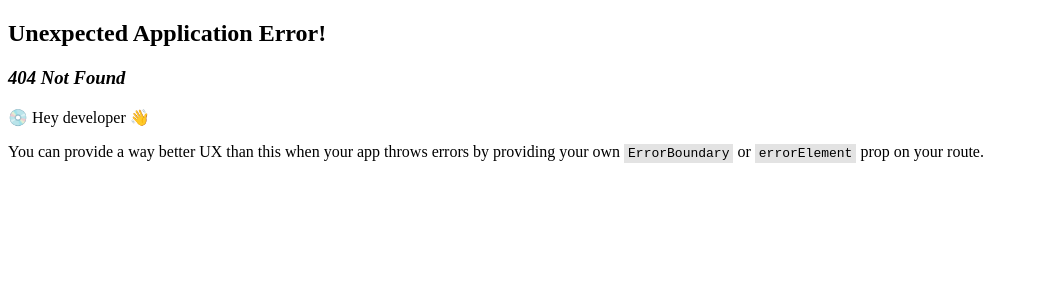
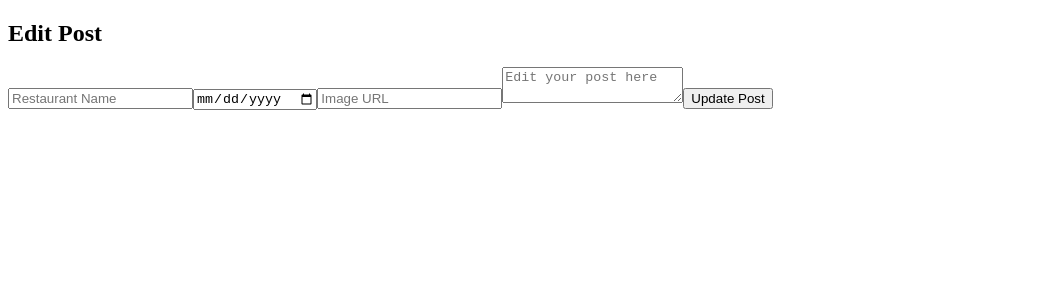
Before and after one commit to statsumi97/MealMapper, a React (Create React App) app in the folder client/: page /experiences/edit/1 in a window 1280 px wide. Before the commit this address had no page. Shown: the top 300 px of the page, without its empty margins (0-1039 px from the left). Built offline with nearby package versions, Linux system fonts and the light colour scheme; no server answers.

Commit message:
today's work

```diff
--- a/client/src/components/App.js
+++ b/client/src/components/App.js
@@ -10,6 +10,7 @@ import EditRestaurantForm from './EditRestaurantForm';
 import ShareExperienceForm from './ShareExperienceForm';
 import ViewExperiences from './ViewExperiences';
 import { UserProvider } from '../context/UserContext';
+import EditPostsForm from './EditPostsForm';
 
 function App() {
   const navigate = useNavigate(); // Initialize useNavigate hook
@@ -36,11 +37,16 @@ function App() {
         headers: {
           'Content-Type': 'application/json',
         },
-        body: JSON.stringify(values)
+        body: JSON.stringify({
+          email: values.email,
+          password: values.password
+        })
       }).then((r) => {
         if (r.ok) {
           r.json().then(user => {
             if (user.id) {
+              console.log(user.id)
+              localStorage.setItem('user_id', user.id)
               console.log('you signed in')
               setForm(formSchema)
               setLoggedIn(true)
@@ -67,6 +73,7 @@ function App() {
             <Route path='/restaurants/edit/:restaurantId' element={<EditRestaurantForm/>} />
             <Route path='/experiences/new' element={<ShareExperienceForm/>} />
             <Route path='/experiences' element={<ViewExperiences/>} />
+            <Route path='/experiences/edit/:experienceId' element={<EditPostsForm/>}  />
             {/* <Route path='/restaurants/new' element={<AddRestaurantForm/>} /> */}
         </Routes>
       {/* </BrowserRouter> */}
--- /dev/null
+++ b/client/src/components/EditPostsForm.js
@@ -0,0 +1,101 @@
+import React, {useState, useEffect} from 'react';
+import {useParams, useNavigate} from 'react-router-dom';
+
+const EditPostsForm = () => {
+    const {experienceId} = useParams();
+    const navigate = useNavigate();
+    const [experience, setExperience] = useState({
+        restaurant_id: '',
+        visit_date: '',
+        image_url: '',
+        story: '',
+    });
+
+    useEffect(() => {
+        //Fetch the experience details to edit
+        fetch(`/experiences/${experienceId}`)
+        .then(response => response.json())
+        .then(data => setExperience(data))
+        .catch(error => console.error('Error fetching expereince details', error));
+    }, [experienceId]);
+
+    const handleChange = (e) => {
+        const {name, value, type, checked} = e.target;
+        setExperience(prevState => ({
+            ...prevState,
+            [name]: type === 'checkbox' ? checked : value
+        }));
+    };
+
+    const handleSubmit = (e) => {
+        e.preventDefault();
+        fetch(`/experiences/${experienceId}`, {
+            method: 'PATCH',
+            headers: {
+                'Content-Type': 'application/json',
+            },
+            body: JSON.stringify(experience),
+        }).then(response => {
+            console.log(response)
+            if (response.ok) {
+                return response.json();
+                // alert('Post updated successfully');
+                // navigate('/experiences') //navigate back to the experience list
+            } else {
+                throw new Error('Server responded with an error!')
+                alert('Failed to update post');
+            }
+        })
+        .then(data => {
+            console.log(data);
+            alert('Post updated successfully');
+            navigate('/experiences')
+        })
+        .catch(error => {
+            console.error('Error updating post', error);
+            alert('Failed to update post')
+        });
+    };
+
+    return (
+        <div>
+            <h2>Edit Post</h2>
+            <form onSubmit={handleSubmit}>
+                <input
+                    id='restaurant_id'
+                    name='restaurant_id'
+                    type='text'
+                    value={experience.restaurant_id}
+                    onChange={handleChange}
+                    placeholder='Restaurant Name'
+                />
+                <input
+                    id='visit_date'
+                    name='visit_date'
+                    type='date'
+                    value={experience.visit_date}
+                    onChange={handleChange}
+                    placeholder='Visit Date'
+                />
+                <input
+                    id='image_url'
+                    name='image_url'
+                    type='text'
+                    value={experience.image_url}
+                    onChange={handleChange}
+                    placeholder='Image URL'
+                />
+                <textarea
+                    id='story'
+                    name='story'
+                    value={experience.story}
+                    onChange={handleChange}
+                    placeholder='Edit your post here'
+                />
+                <button type='submit'>Update Post</button>
+            </form>
+        </div>
+    )
+}
+
+export default EditPostsForm;
--- a/client/src/components/ShareExperienceForm.js
+++ b/client/src/components/ShareExperienceForm.js
@@ -27,6 +27,28 @@ const ShareExperienceForm = () => {
         : [];
     // console.log('filteredRestaurants:', filteredRestaurants)
 
+    const handleSubmitDirectly = (e) => {
+        e.preventDefault();
+        const user_id = localStorage.getItem('user_id');
+        const payload = {
+            ...formik.values,
+            user_id,
+        }
+        fetch('/experiences', {
+            method: 'POST',
+            headers: {
+                'Content-Type': 'application/json',
+            },
+            body: JSON.stringify(payload) //use the updated payload with user_id
+        }).then(response => {
+            if (response.ok) {
+                navigate('/experiences'); //Redirect back to the home page after submission
+            } else {
+                console.log('An error occurred');
+            }
+        });
+    }
+
     const formik = useFormik({
         initialValues: {
             user_id: localStorage.getItem('user_id'),
@@ -44,6 +66,7 @@ const ShareExperienceForm = () => {
             story: yup.string().required('Story is required')
         }),
         onSubmit: (values) => {
+            console.log("Form submitted", values)
             //Retrieve user_id from local storage
             // const userId = localStorage.getItem('user_id');
 
@@ -71,7 +94,7 @@ const ShareExperienceForm = () => {
     return (
         <div>
             <h2>Share Your Memories!</h2>
-            <form onSubmit={formik.handleSubmit}>
+            <form onSubmit={handleSubmitDirectly}>
                 <input
                     type='text'
                     placeholder='Search Restaurants'
@@ -108,10 +131,6 @@ const ShareExperienceForm = () => {
                     value={formik.values.image_url}
                     placeholder='Image URL'
                 />
-                <input
-                    type='submit'
-                    value='Submit'
-                />
                 <textarea
                     id='story'
                     name='story'
@@ -119,6 +138,7 @@ const ShareExperienceForm = () => {
                     value={formik.values.story}
                     placeholder='Share your memory'
                 />
+                <button type='submit'>Submit</button>
             </form>
             <button onClick={() => navigate('/home')}>Back to Home Page</button>
             <button onClick={() => navigate('/experiences')}>View Past Posts</button>
--- a/client/src/components/ViewExperiences.js
+++ b/client/src/components/ViewExperiences.js
@@ -3,28 +3,65 @@ import { useNavigate } from 'react-router-dom';
 
 const ViewExperiences = () => {
     const [experiences, setExperiences] = useState([]);
+    const [isLoading, setIsLoading] = useState(false); //Add loading state
     const navigate = useNavigate();
     const userId = localStorage.getItem('user_id');
 
+    const editExperience = (experienceId) => {
+        navigate(`/experiences/edit/${experienceId}`);
+    };
+
     useEffect(() => {
-        fetch(`/experiences/${userId}`)
+        setIsLoading(true); //Set loading to true when the fetch starts
+        fetch('experiences')
         .then(response => response.json())
-        .then(data => setExperiences(data))
-        .catch(error => console.error('Error fetching experiences', error));
+        .then(data => {
+            setTimeout(() => { //Simulate a delay
+                setExperiences(data);
+                setIsLoading(false); //Set loading to false when data is received
+            }, 1000); //Delay in milliseconds
+        })
+        .catch(error => {
+            console.error('Error fetching experiences', error);
+            setIsLoading(false); //Ensure loading is set to false on error
+        });
     }, []);
+
+    const deleteExperience = (experienceId) => {
+        fetch(`/experiences/${experienceId}`, {
+            method: 'DELETE',
+        }).then((response) => {
+            if (response.ok) {
+                //Remove the experience from the state to update the UI
+                setExperiences(experiences.filter(experience => experience.id !== experienceId));
+                alert('Post deleted successfully');
+            } else {
+                alert('Error deleting post');
+            }
+        }).catch(error => {
+            console.error('Error deleting post', error);
+            alert('Error deleting post');
+        })
+    };
 
     return (
         <div>
             <h2>My Dining Memories</h2>
+            {isLoading ? (
+                <p>Loading experiences...</p> //Display loading message
+            ) : (
             <ul>
                 {experiences.map(experience => (
                     <li key={experience.id}>
                         <p>{experience.story}</p>
                         <p>Visited on: {experience.visit_date}</p>
                         {experience.image_url && <img src={experience.image_url} alt='Experience' />}
+                        <button onClick={() => editExperience(experience.id)}>Edit</button>
+                        <button onClick={() => deleteExperience(experience.id)}>Delete</button>
                     </li>
                 ))}
             </ul>
+        )}
             <button onClick={() => navigate('/experiences/new')}>Share New Memory</button>
             <button onClick={() => navigate('/home')}>Back to Home</button>
         </div>
--- a/client/src/routes.js
+++ b/client/src/routes.js
@@ -5,6 +5,7 @@ import AddRestaurantForm from "./components/AddRestaurantForm";
 import EditRestaurantForm from "./components/EditRestaurantForm";
 import ShareExperienceForm from "./components/ShareExperienceForm";
 import ViewExperiences from "./components/ViewExperiences";
+import EditPostsForm from "./components/EditPostsForm";
 
 const routes = [
     {
@@ -34,6 +35,10 @@ const routes = [
     {
         path: '/experiences',
         element: <ViewExperiences />
+    },
+    {
+        path: '/experiences/edit/:experienceId',
+        element: <EditPostsForm />
     }
 ]
 
```
Also changed, not shown: 1 other file (tests, documents, lock files or other folders).
